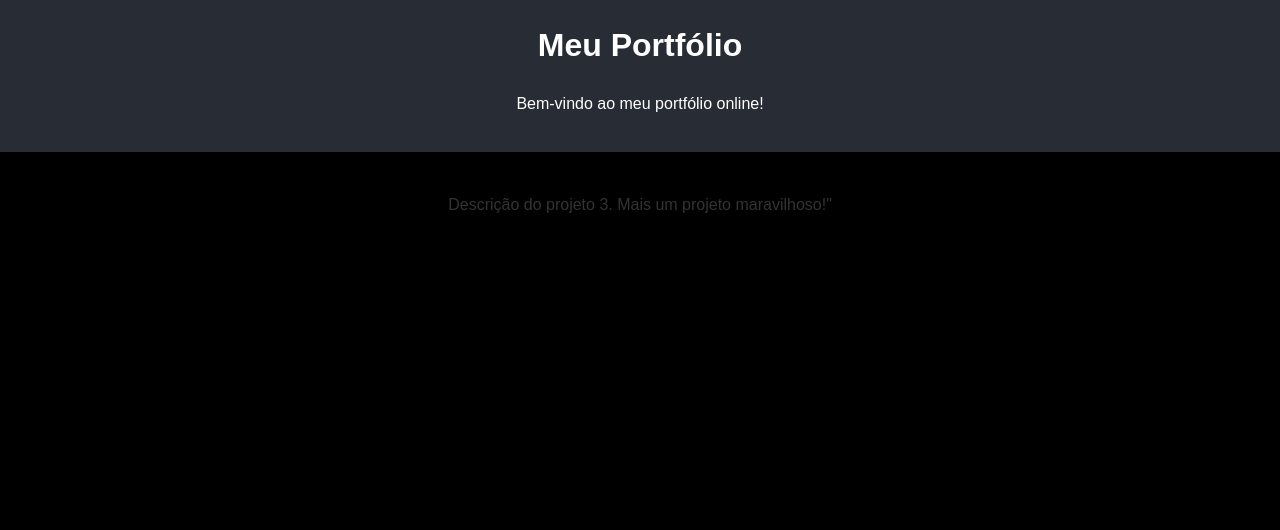
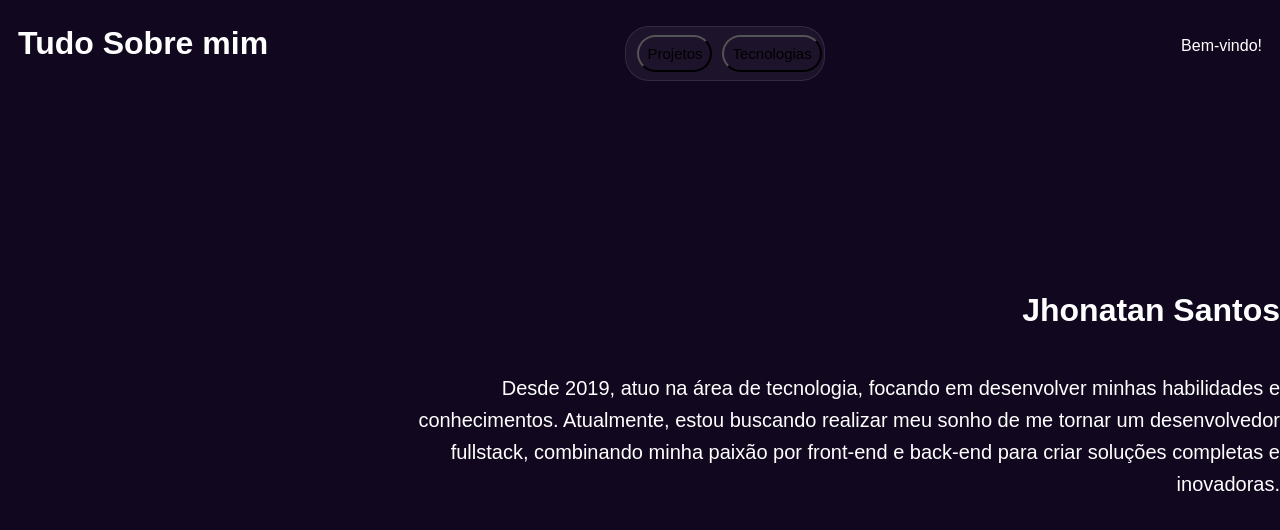
Before and after one commit to jhonatann-per/portifolio, a React (Create React App) app: page / in a window 1280 px wide. Shown: the top 530 px of the page. Built offline with nearby package versions, Linux system fonts and the light colour scheme; no server answers.

Commit message:
Integração com o GitHub para obter informações do perfil e projetos, estilizei um pouco do header e da tela home.

```diff
--- a/src/App.js
+++ b/src/App.js
@@ -1,4 +1,3 @@
-// src/App.js
 import React from "react";
 import Home from "./pages/Home";
 import GlobalStyle from "./styles/stylesGlobal";
--- a/src/components/Header/index.js
+++ b/src/components/Header/index.js
@@ -1,12 +1,16 @@
 import React from "react";
-import { HeaderContainer } from "./styles";
+import { HeaderContainer, OptionsButton, Buttons  } from "./styles";
 
 
 const Header = () => {
   return (
     <HeaderContainer>
-      <h1>Meu Portfólio</h1>
-      <p>Bem-vindo ao meu portfólio online!</p>
+      <h1>Tudo Sobre mim</h1>
+      <OptionsButton>
+        <Buttons>Projetos</Buttons>
+        <Buttons>Tecnologias</Buttons>
+      </OptionsButton>
+      <p>Bem-vindo!</p>
     </HeaderContainer>
   );
 };
--- a/src/components/Header/styles.js
+++ b/src/components/Header/styles.js
@@ -1,8 +1,39 @@
 import styled from "styled-components";
 
 export const HeaderContainer = styled.div`
-  background-color: #282c34;
+  display: flex;
+  justify-content: space-between;
+  align-items: center;
+  padding: 18px;
+  background: transparent;
   color: white;
-  padding: 20px;
-  text-align: center;
+  position: fixed;
+  width: 100%;
+  top: 0;
+  z-index: 1000;
+  @media (max-width: 768px) {
+    flex-direction: column;
+  }
 `;
+
+export const OptionsButton = styled.div`
+  display: flex;
+  align-items: center;
+  justify-content: center;
+  width: 200px;
+  border-radius: 24px;
+  border: 1px solid rgba(242, 242, 242, 0.1);
+  padding: 0.5rem;
+  background-color: rgba(242, 242, 242, 0.05);
+  &:hover {
+    border: 1px solid rgba(242, 242, 242, 0.2);
+  }
+`;
+
+export const Buttons = styled.button`
+  background-color: transparent;
+  padding: 8px;
+  border-radius: 24px;
+  margin-left: 10px;
+  font-size: 15px;
+`;
--- a/src/pages/Home/index.js
+++ b/src/pages/Home/index.js
@@ -1,19 +1,54 @@
-import React from "react";
+import React,{ useState, useEffect} from "react";
 import Header from "../../components/Header";
-import { Projetos } from "./styles";
+import {
+  Container, Apresentation,
+  ImagePerfil, Description,
+  Titulo, Texto,
+  ConteudoTitulo,
+  ConteudoTexto
+} from "./styles";
+
+
+const Home = () => {
+  const [perfilImg, setPerfilImg] = useState('')
+
+  useEffect(() =>{
+    fetch('https://api.github.com/users/jhonatann-per')
+      .then(res => res.json())
+      .then(data => setPerfilImg(data.avatar_url))
+      .catch(error => console.error("Erro: imagem não encontrada!"))
+  }, []);
 
 
 
-const Home = () => {
-  return (
-    <div>
-      <Header />
-      <Projetos>
-        Descrição do projeto 3. Mais um projeto maravilhoso!"
+   return (
+        <Container>
+          <Header />
+            <Apresentation>
+                {perfilImg && <ImagePerfil
+                    src={perfilImg}
+                    alt="Imagem de perfil"
+                />}
+                <Description>
+                    <ConteudoTitulo>
+                        <Titulo>Jhonatan Santos</Titulo>
+                    </ConteudoTitulo>
 
-      </Projetos>
-    </div>
-  );
+                    <ConteudoTexto>
+                        <Texto>Desde 2019, atuo na área de tecnologia, focando em
+                            desenvolver minhas habilidades e conhecimentos.
+                            Atualmente, estou buscando realizar meu sonho de
+                            me tornar um desenvolvedor fullstack, combinando
+                            minha paixão por front-end e back-end para criar
+                            soluções completas e inovadoras.
+                        </Texto>
+                    </ConteudoTexto>
+
+                </Description>
+
+            </Apresentation>
+        </Container>
+    );
 };
 
 export default Home;
--- a/src/pages/Home/styles.js
+++ b/src/pages/Home/styles.js
@@ -1,9 +1,55 @@
 import styled from "styled-components";
 
-export const Projetos = styled.div`
-  display: flex;
-  flex-wrap: wrap;
-  justify-content: center;
-  gap: 20px;
-  margin-top: 40px;
+export const Container = styled.div`
+    display: flex;
+    align-items: center;
+    justify-content: center;
+    margin: 0px auto;
+    width: 1280px;
+    height: 100vh;
+    max-width: 1280px;
 `;
+
+export const Apresentation = styled.div`
+    display: flex;
+    width: 100%;
+`;
+
+
+export const ImagePerfil = styled.img`
+    width: 30%;
+    border-radius: 50%;
+    border: 3px solid black;
+    background: radial-gradient(circle, rgba(255,255,255,1) 0%, rgba(240,240,240,1) 100%);
+    box-shadow: 0 0 75px 35px rgba(255, 255, 255, 0.8);
+`;
+
+
+
+export const Description = styled.div`
+    display: flex;
+    flex-direction: column;
+    width: 100%;
+    text-align: end;
+    justify-content: center;
+    align-items: end;
+    color: white;
+    font-family: sans-serif;
+`;
+
+export const ConteudoTitulo = styled.div`
+    width: 100%;
+    margin-bottom: 15px;
+`;
+
+export const Titulo = styled.h1`
+    color: white;
+`;
+
+export const ConteudoTexto = styled.div`
+    width: 70%;
+`;
+
+export const Texto = styled.p`
+    font-size: 20px;
+`;
--- a/src/styles/stylesGlobal.js
+++ b/src/styles/stylesGlobal.js
@@ -9,7 +9,7 @@ const GlobalStyle = createGlobalStyle`
 
   body {
     font-family: 'Arial', sans-serif;
-    background-color:rgb(0, 0, 0);
+    background-color:#11071f;
     color: #333;
     line-height: 1.6;
   }
```
